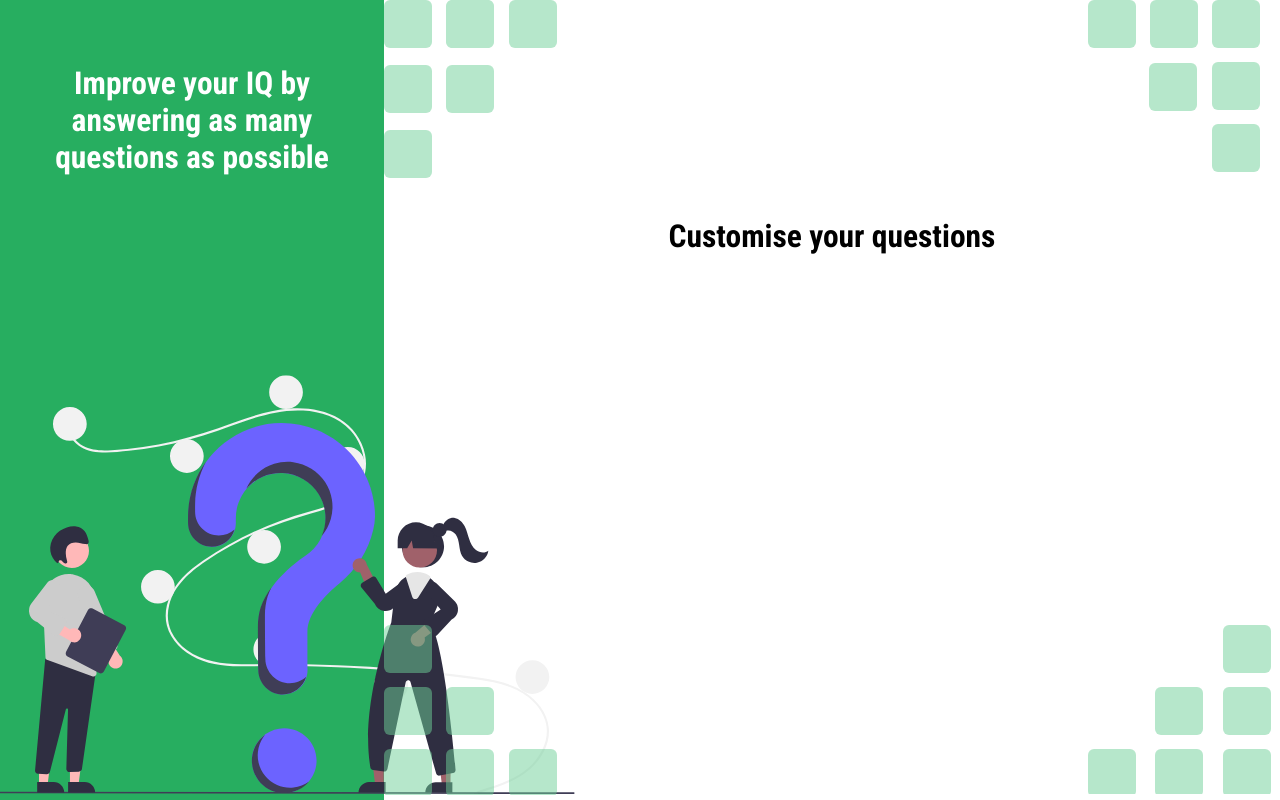
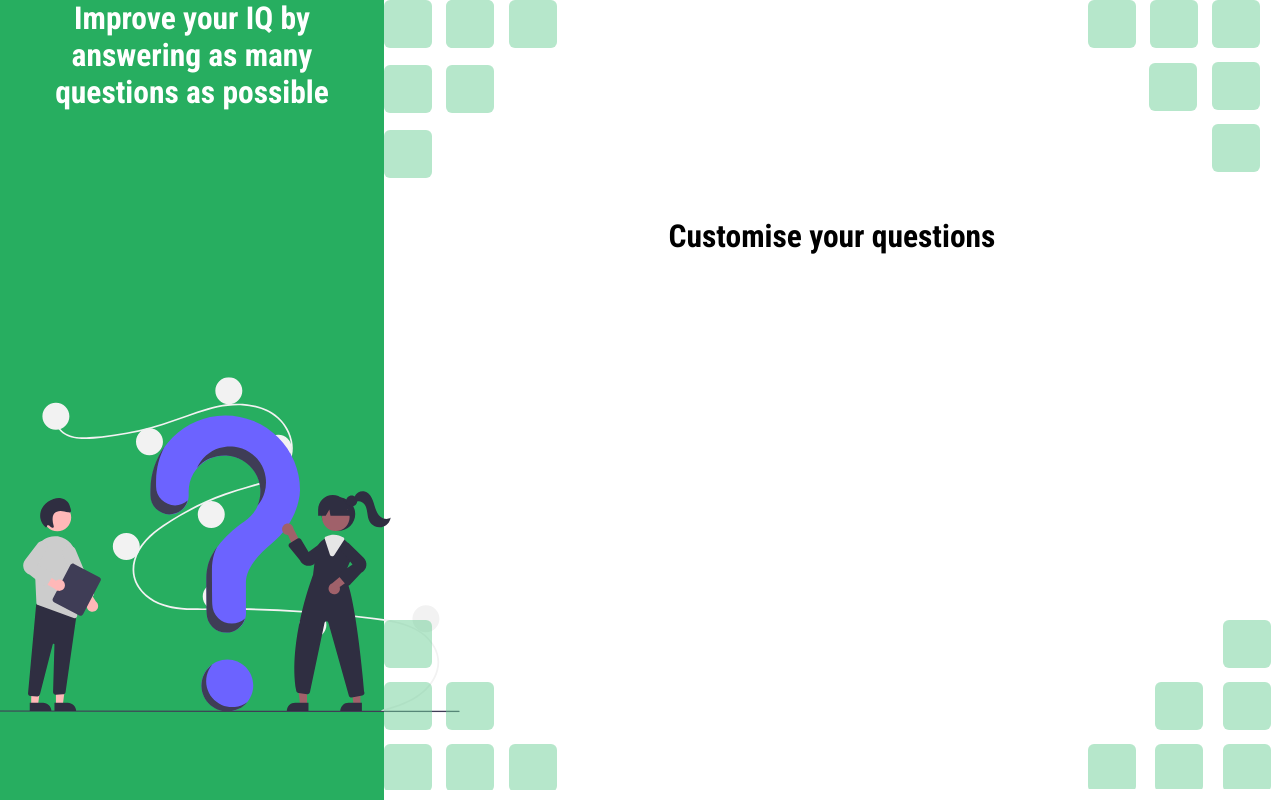
Before and after one commit to jmnyarega/Questionista, a React (Create React App) app: page / in a window 1280 px wide. Built offline with nearby package versions, Linux system fonts and the light colour scheme.

Commit message:
fix positioning

```diff
--- a/src/Home/index.css
+++ b/src/Home/index.css
@@ -34,11 +34,11 @@ h2 {
 
 .sidebar-img {
   position: absolute;
-  bottom: 0%;
+  bottom: 5%;
 }
 
 .sidebar-text {
-  padding: 10% 2rem;
+  margin: auto 2rem;
   text-align: center;
   color: #fff;
 }
@@ -51,13 +51,13 @@ h2 {
 .main-bottomleft {
   position: absolute;
   left: 30%;
-  top: calc(100vh - 175px);
+  top: calc(100vh - 180px);
 }
 
 .main-bottomright {
   position: absolute;
   left: 85%;
-  top: calc(100vh - 175px);
+  top: calc(100vh - 180px);
 }
 
 .main-topright {
--- a/src/assets/img.tsx
+++ b/src/assets/img.tsx
@@ -2,7 +2,7 @@ import React from "react";
 
 export const Img = () => (
   <svg
-    width="150%"
+    width="120%"
     height="420"
     viewBox="0 0 576 420"
     fill="none"
```
